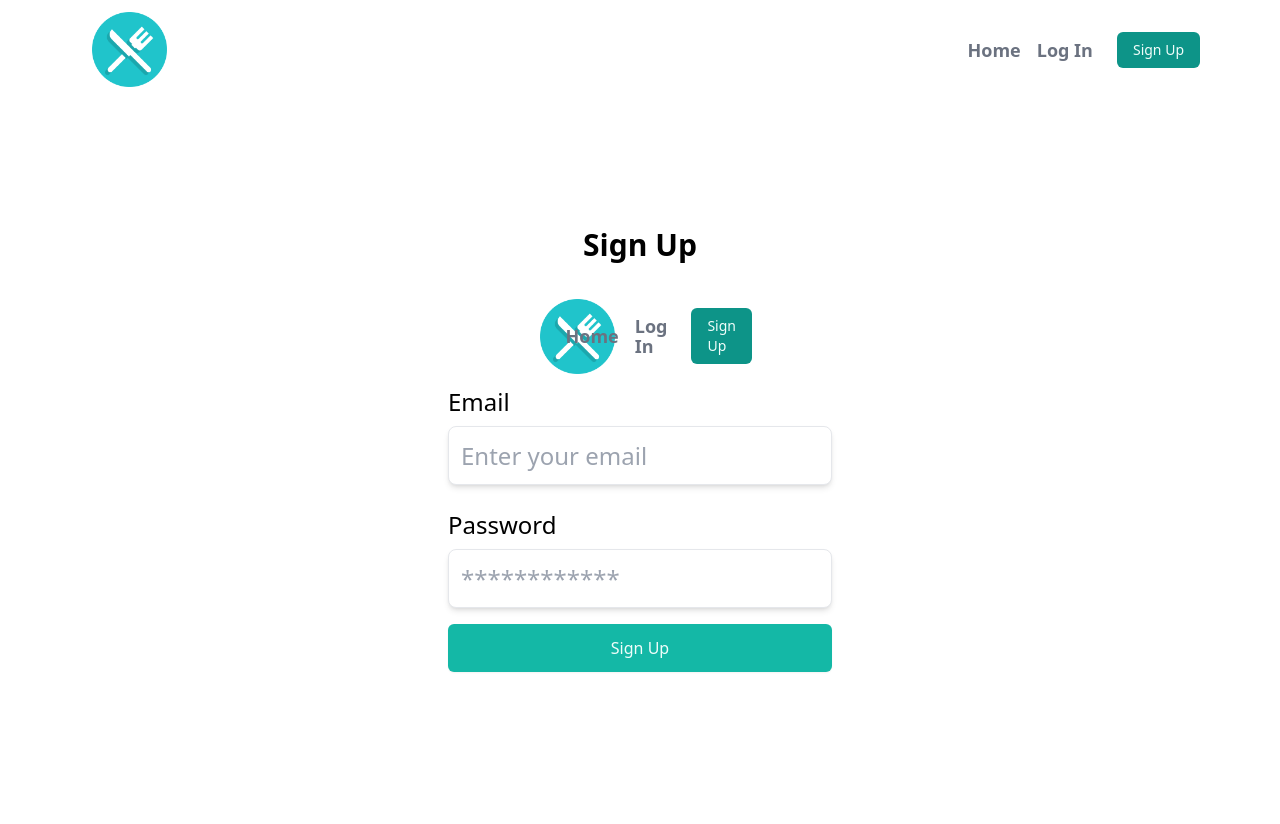
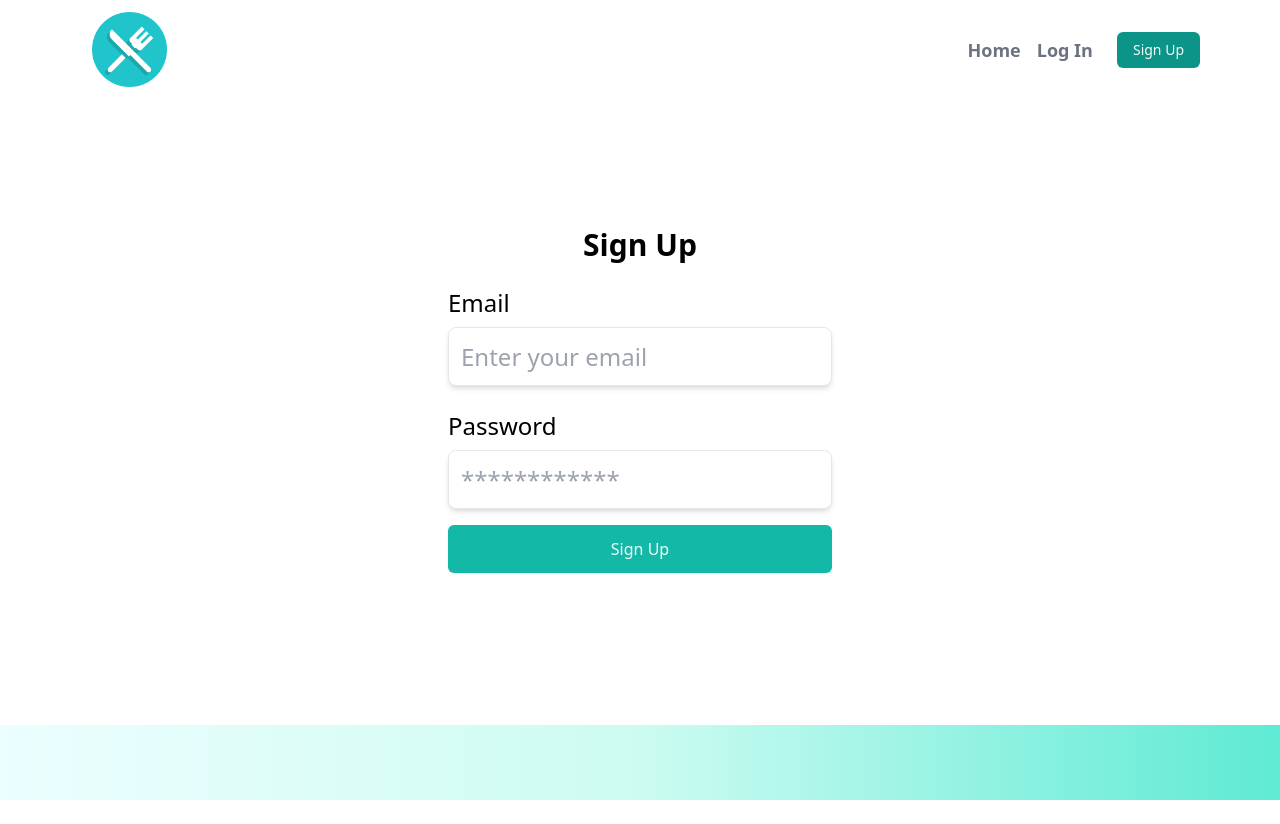
Before and after one commit to andre83411/Andrea-MontesFullStackRestaurantApplication, a Next.js app in the folder frontend/: page /register in a window 1280 px wide. After the commit the page ends 800 px from the top, so only its background shows below. Built offline with nearby package versions, Linux system fonts and the light colour scheme.

Commit message:
removed layout, unexpected behaviour

```diff
--- a/frontend/components/FormRegister.jsx
+++ b/frontend/components/FormRegister.jsx
@@ -1,5 +1,5 @@
 import React from "react";
-import Layout from "./Layout";
+
 
 export default function FormRegister({
   title,
@@ -35,7 +35,6 @@ export default function FormRegister({
           <div className="mb-6 text-center">
             <h3 className="mb-4 text-2xl md:text-3xl font-bold">{title}</h3>
           </div>
-          <Layout>
           <form onSubmit={onSubmit}>
             <div className="mb-6">
               <label
@@ -90,7 +89,6 @@ export default function FormRegister({
               {buttonText}
             </button>
           </form>
-          </Layout>
         </div>
       </div>
     </section>
```
